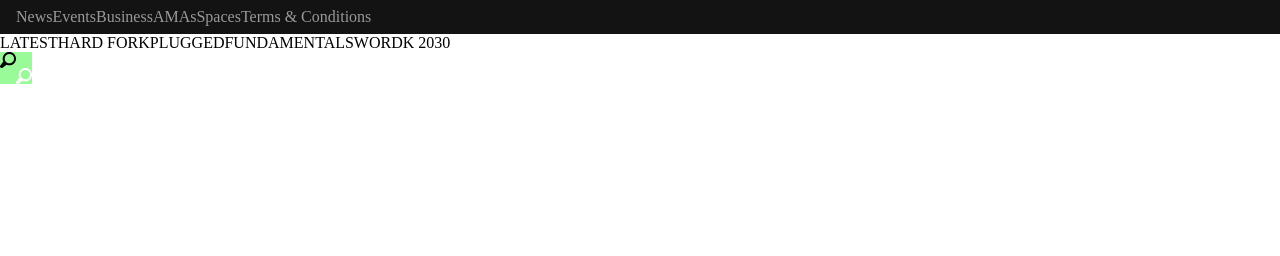
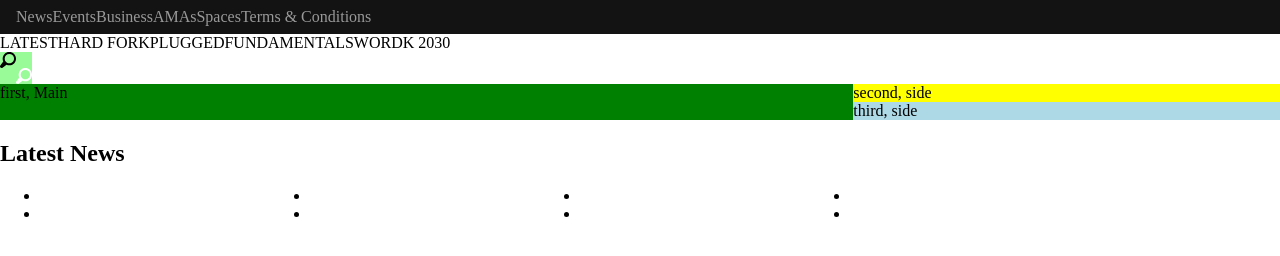
Before and after one commit to MauricioRobayo/Building-with-Responsive-Design, a plain HTML site: page index.html in a window 1280 px wide. Drawn offline with Linux system fonts and the light colour scheme.

Commit message:
Layout and design
Worked on setting up page layout and css grid

```diff
--- a/index.html
+++ b/index.html
@@ -33,6 +33,33 @@
       <div class="icon search-icon"></div>
     </div>
   </nav>
+  <main>
+    <section id="featured-articles">
+      <article>
+        first, Main
+      </article>
+      <article id="temp">
+        second, side
+      </article>
+      <article>
+        third, side
+      </article>
+    </section>
+    <section id="latest">
+      <h2>Latest News</h2>
+      <ul>
+        <li></li>
+        <li></li>
+        <li></li>
+        <li></li>
+        <li></li>
+        <li></li>
+        <li></li>
+        <li></li>
+      </ul>
+    </section>
+  </main>
+  <footer></footer>
 </body>
 
 </html>
--- a/main.css
+++ b/main.css
@@ -26,3 +26,24 @@ nav > ul {
   padding: 8px;
   background-position: -848px -848px;
 }
+main{
+  display: grid;
+}
+#featured-articles{
+  display: grid;
+  grid-template-columns: 2fr 1fr;
+  grid-template-rows: 2fr 2fr;
+}
+#featured-articles article:first-child{
+  background-color: green;
+  grid-row-start: span 2;
+}
+#featured-articles article:last-child{
+  background-color: lightblue;
+}
+#temp{ background-color: yellow;}
+#latest ul{
+  display: grid;
+  grid-template-columns: repeat(auto-fit, minmax(200px, 270px))
+
+}
```
